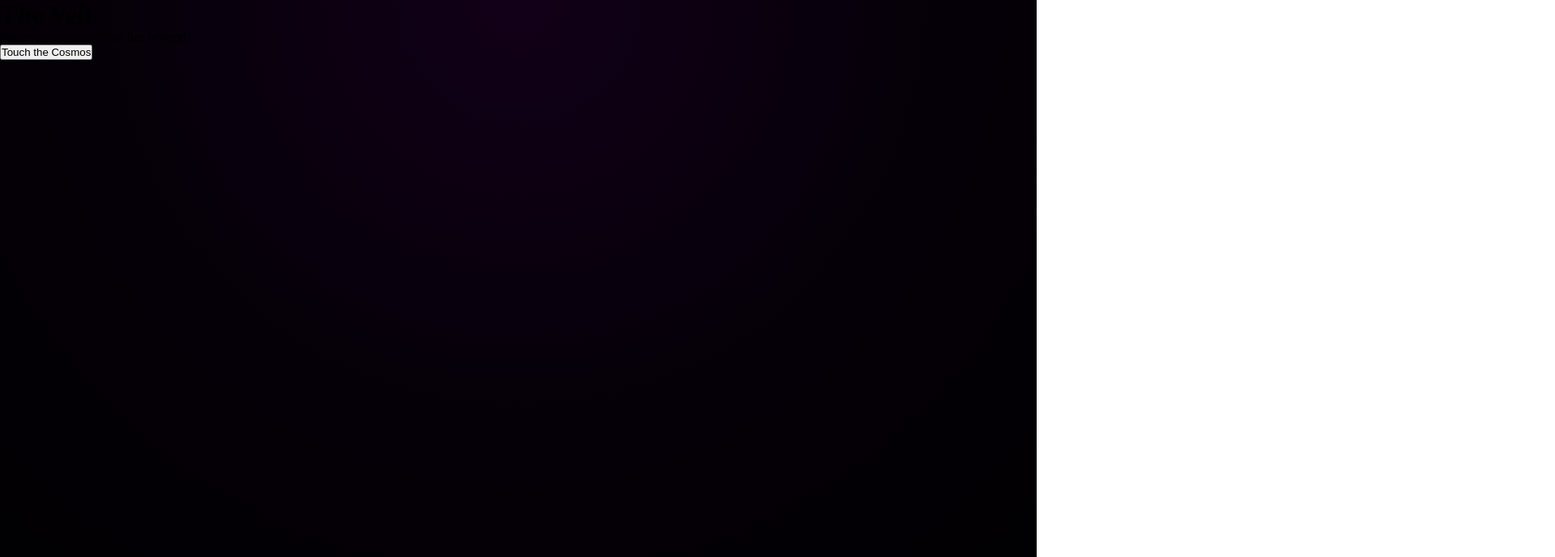
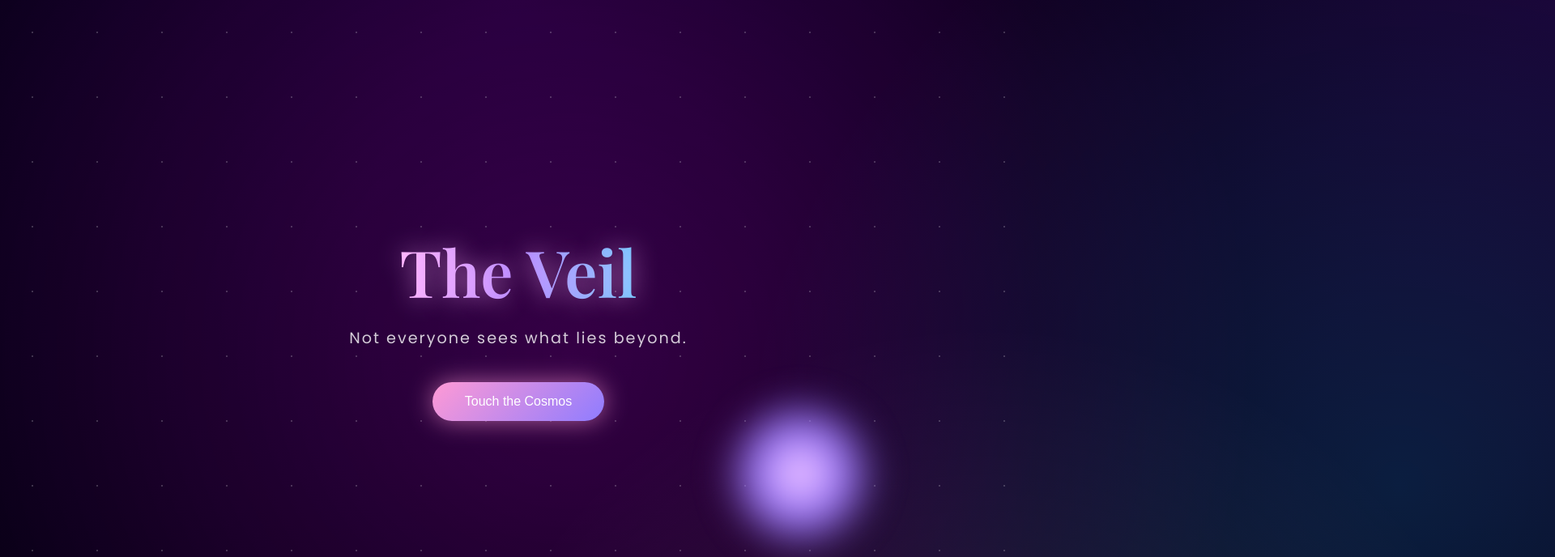
Before and after one commit to naveena714/veil, a plain HTML site: page index.html in a window 1280 px wide. Shown: the top 688 px of the page at 81% size, 1920 px wide, since content can reach past the window. Drawn offline with nearby package versions, Linux system fonts and the light colour scheme.

Commit message:
Update style.css

```diff
--- a/style.css
+++ b/style.css
@@ -4,62 +4,109 @@
   box-sizing: border-box;
 }
 
-html, body {
+body {
+  height: 100vh;
+  overflow: hidden;
+  font-family: 'Poppins', sans-serif;
+  background: radial-gradient(circle at top, #1b0033, #050012);
+  color: white;
+}
+
+/* Cosmic gradient waves */
+.cosmos {
+  position: absolute;
+  width: 200%;
+  height: 200%;
+  background:
+    radial-gradient(circle at 30% 30%, rgba(255, 0, 255, 0.15), transparent 40%),
+    radial-gradient(circle at 70% 40%, rgba(0, 200, 255, 0.15), transparent 40%),
+    radial-gradient(circle at 50% 70%, rgba(255, 200, 255, 0.12), transparent 40%);
+  animation: drift 40s infinite linear;
+}
+
+@keyframes drift {
+  from { transform: translate(0,0); }
+  to { transform: translate(-20%, -20%); }
+}
+
+/* Stars */
+.stars::before {
+  content: "";
+  position: absolute;
   width: 100%;
   height: 100%;
-  overflow: hidden;
-  background: radial-gradient(circle at top, #120018, #050008, #000);
-  font-family: 'Cinzel', serif;
+  background-image: radial-gradient(white 1px, transparent 1px);
+  background-size: 80px 80px;
+  opacity: 0.2;
 }
 
-/* Canvas */
-#universe {
-  position: fixed;
-  inset: 0;
-  z-index: 0;
+/* Center veil */
+.veil {
+  position: relative;
+  z-index: 2;
+  height: 100vh;
+  display: flex;
+  flex-direction: column;
+  align-items: center;
+  justify-content: center;
+  text-align: center;
+  animation: fadeIn 3s ease;
 }
 
-/* Arcane Symbol */
-#veil-symbol {
-  position: absolute;
-  top: 50%;
-  left: 50%;
-  width: 140px;
-  height: 140px;
-  transform: translate(-50%, -50%);
-  border-radius: 50%;
-  background:
-    radial-gradient(circle, rgba(200,120,255,0.9), rgba(120,40,200,0.2), transparent 70%);
-  box-shadow:
-    0 0 40px rgba(180,120,255,0.8),
-    0 0 120px rgba(120,60,255,0.6);
-  animation: pulse 6s ease-in-out infinite;
-  z-index: 2;
+.veil h1 {
+  font-family: 'Playfair Display', serif;
+  font-size: 5rem;
+  background: linear-gradient(90deg, #ffb7ff, #b388ff, #6ecbff);
+  -webkit-background-clip: text;
+  -webkit-text-fill-color: transparent;
+  text-shadow: 0 0 30px rgba(255, 180, 255, 0.6);
 }
 
-@keyframes pulse {
-  0%, 100% { transform: translate(-50%, -50%) scale(1); }
-  50% { transform: translate(-50%, -50%) scale(1.15); }
+.veil p {
+  margin-top: 15px;
+  font-size: 1.2rem;
+  opacity: 0.8;
+  letter-spacing: 2px;
 }
 
-/* Mystical Text */
-#veil-text {
+/* Button */
+button {
+  margin-top: 40px;
+  padding: 15px 40px;
+  border-radius: 50px;
+  border: none;
+  background: linear-gradient(135deg, #ff9ad5, #8f7cff);
+  color: white;
+  font-size: 1rem;
+  cursor: pointer;
+  box-shadow: 0 0 30px rgba(255, 154, 213, 0.6);
+  transition: transform 0.4s, box-shadow 0.4s;
+}
+
+button:hover {
+  transform: scale(1.1);
+  box-shadow: 0 0 60px rgba(255, 154, 213, 0.9);
+}
+
+/* Floating orb */
+.orb {
   position: absolute;
-  bottom: 18%;
-  width: 100%;
-  text-align: center;
-  font-size: 22px;
-  letter-spacing: 3px;
-  color: rgba(220,200,255,0.85);
-  text-shadow:
-    0 0 20px rgba(180,120,255,0.7),
-    0 0 60px rgba(120,60,255,0.6);
-  animation: fadeIn 8s ease forwards;
-  z-index: 2;
-  opacity: 0;
+  width: 200px;
+  height: 200px;
+  border-radius: 50%;
+  background: radial-gradient(circle, #ffd1ff, #9f7cff, transparent 70%);
+  bottom: 10%;
+  right: 15%;
+  filter: blur(20px);
+  animation: float 8s infinite ease-in-out;
+}
+
+@keyframes float {
+  0%, 100% { transform: translateY(0); }
+  50% { transform: translateY(-40px); }
 }
 
 @keyframes fadeIn {
-  60% { opacity: 0; }
-  100% { opacity: 1; }
+  from { opacity: 0; transform: scale(0.95); }
+  to { opacity: 1; transform: scale(1); }
 }
```
